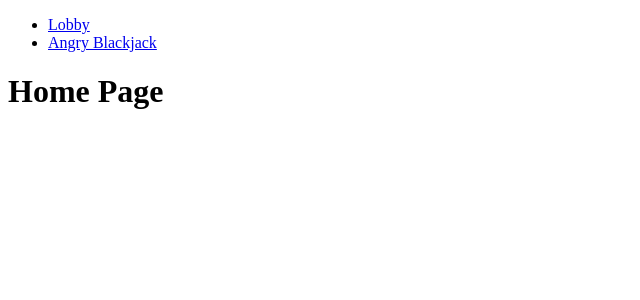
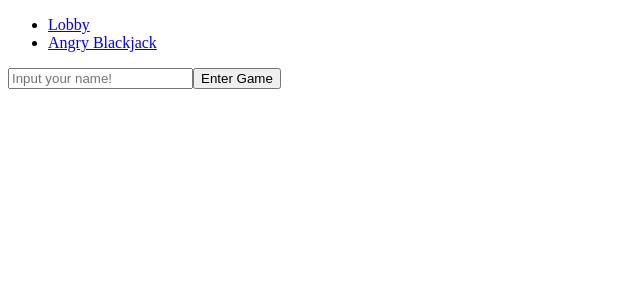
Before and after one commit to junedu416/react-nasty-dealer, a React (Create React App) app: page / in a window 1280 px wide. Shown: the top 300 px of the page, without its empty margins (0-640 px from the left). Built offline with nearby package versions, Linux system fonts and the light colour scheme.

Commit message:
add user login form to home page

```diff
--- a/src/components/Home.js
+++ b/src/components/Home.js
@@ -1,7 +1,29 @@
+import {useState } from 'react';
+
 function Home(){
+
+    const [username, setUsername] = useState("")
+    const [login, setLogin] = useState(false)
+
+
+    function handleSubmit(event) {
+        event.preventDefault();
+        setLogin(true)
+    }
+
+    function handleChange(event){
+        setUsername(event.target.value)
+    }
+
     return (
         <div>
-            <h1>Home Page</h1>
+            { login?
+            <h1>Hi {username === ""? "idot, you forget to input your name! but still welcome! ":`${username}! Welcome to the game`}  </h1> :
+            <form onSubmit = { handleSubmit}>
+                <input type="text" value ={username} onChange ={handleChange} placeholder="Input your name!"></input>
+                <button> Enter Game </button>
+            </form>
+            }
         </div>
     )
 }
```
